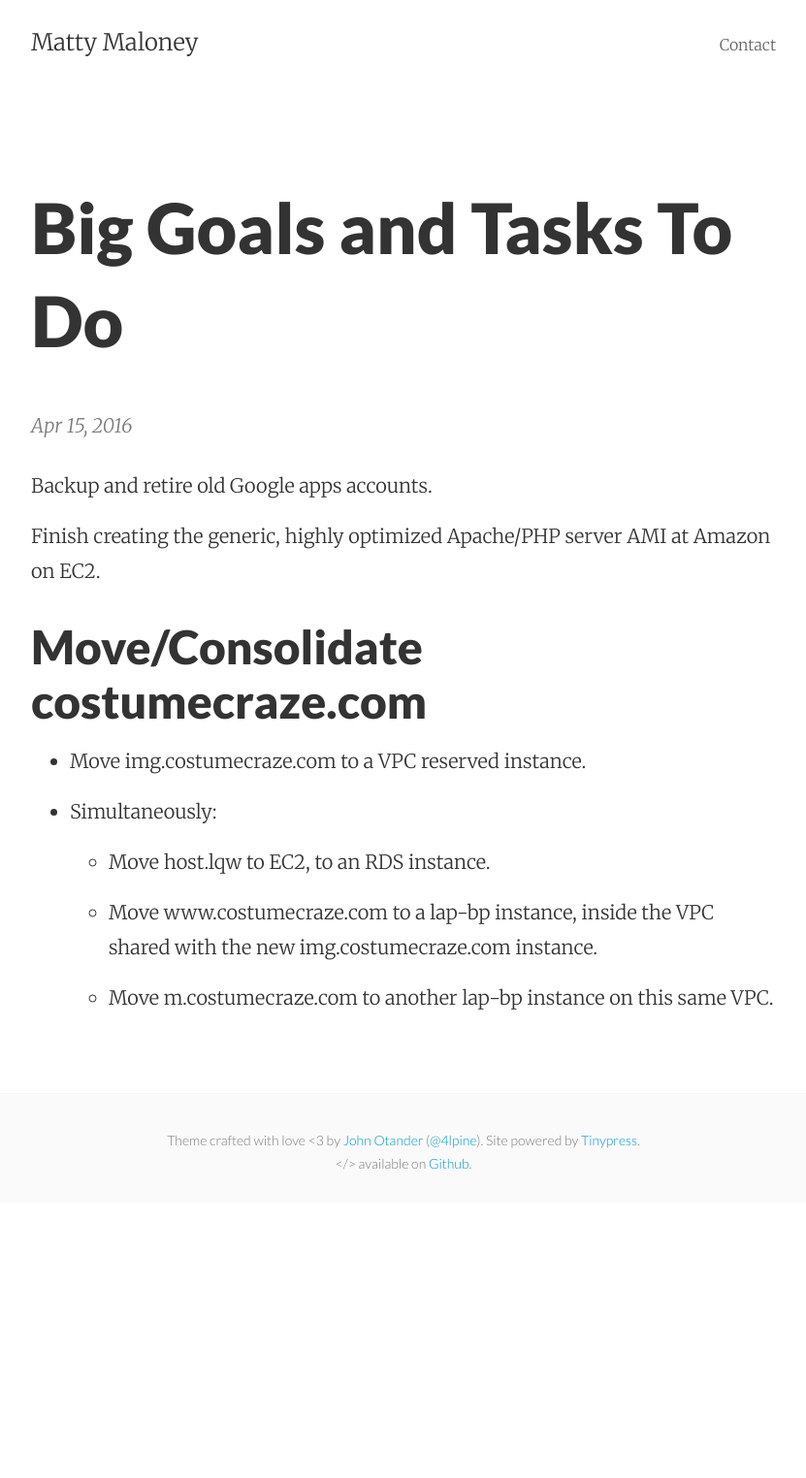
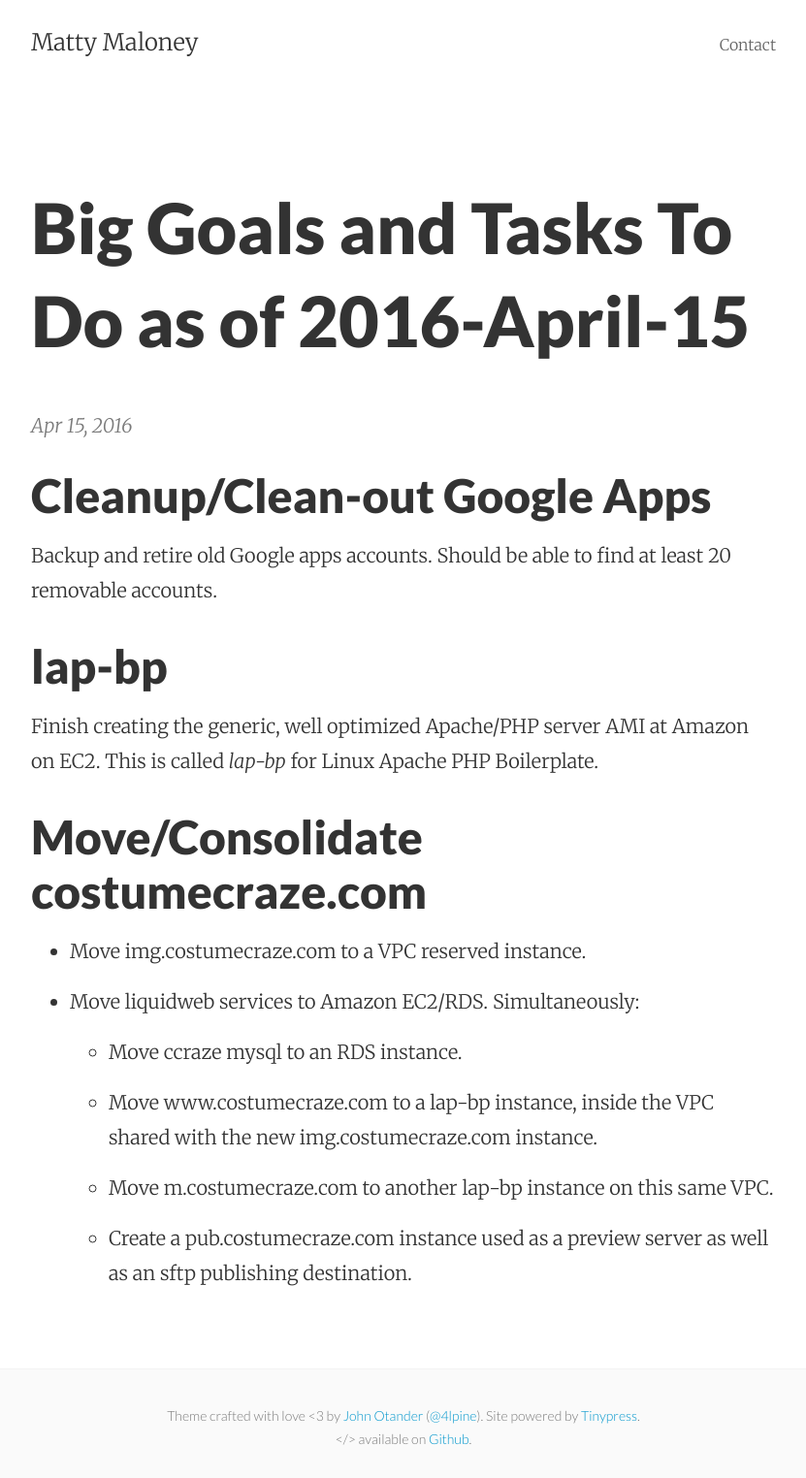
Before and after one commit to mattymaloney/mattymaloney.github.io, a Jekyll site: the page built from _posts/2016-04-15-big-goals.md, in a window 1280 px wide. Shown: the whole page at 97% size, without its empty margins (224-1055 px from the left). Built offline with Jekyll 4.4.1, drawn with Linux system fonts in a browser that asks for light colours; before the commit the page ends 1240 px from its top, so only the background shows below that.

Commit message:
Mr Hyde was here …

```diff
--- a/_posts/2016-04-15-big-goals.md
+++ b/_posts/2016-04-15-big-goals.md
@@ -1,20 +1,29 @@
 ---
 layout: post
-title: Big Goals and Tasks To Do
+title: Big Goals and Tasks To Do as of 2016-April-15
 ---
 
-Backup and retire old Google apps accounts.
 
-Finish creating the generic, highly optimized Apache/PHP server AMI at Amazon on EC2.
+## Cleanup/Clean-out Google Apps
+
+Backup and retire old Google apps accounts. Should be able to find at least 20 removable accounts.
+
+
+## lap-bp
+
+Finish creating the generic, well optimized Apache/PHP server AMI at Amazon on EC2. This is called *lap-bp* for Linux Apache PHP Boilerplate.
+
 
 ## Move/Consolidate costumecraze.com
 
 * Move img.costumecraze.com to a VPC reserved instance.
 
-* Simultaneously:
+* Move liquidweb services to Amazon EC2/RDS. Simultaneously:
 
-  * Move host.lqw to EC2, to an RDS instance.
+  * Move ccraze mysql to an RDS instance.
 
   * Move www.costumecraze.com to a lap-bp instance, inside the VPC shared with the new img.costumecraze.com instance.
 
   * Move m.costumecraze.com to another lap-bp instance on this same VPC.
+
+  * Create a pub.costumecraze.com instance used as a preview server as well as an sftp publishing destination.
```
